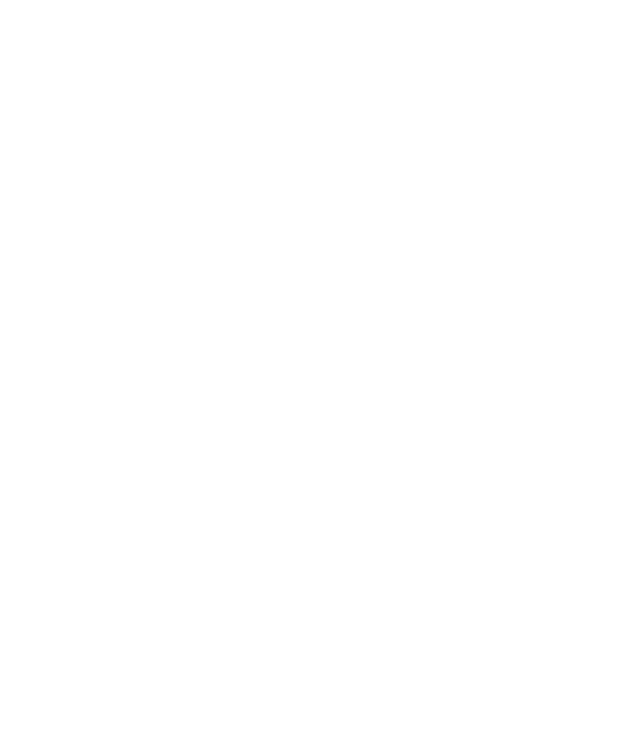
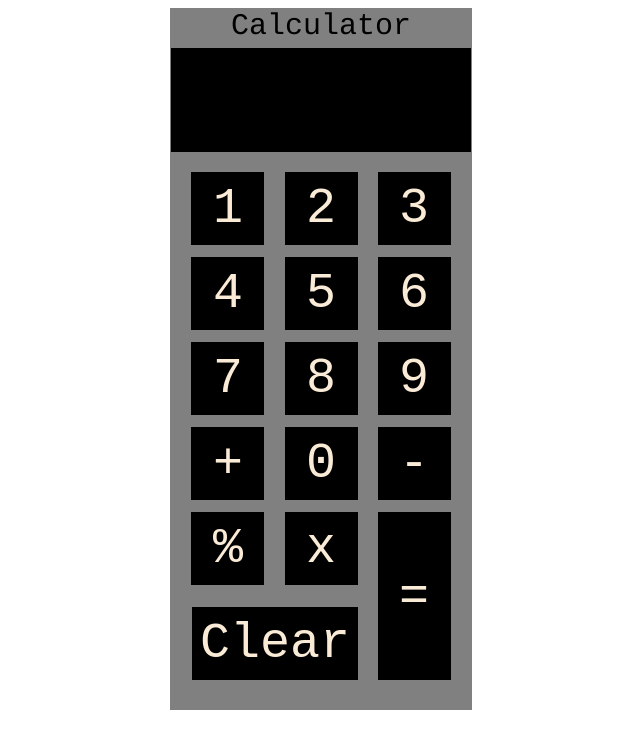
Before and after one commit to warb1rd/calculator_lab, a plain HTML site: page index.html in a window 1280 px wide. Shown: the whole page, without its empty margins (319-959 px from the left). Drawn offline with Linux system fonts and the light colour scheme.

Commit message:
somewhat complete code

```diff
--- a/css/style.css
+++ b/css/style.css
@@ -1 +1,72 @@
 /* Style your calculator */
+#calc-body{
+    font-size: 30px;
+    border: 1px solid grey;
+    background-color: gray;
+    font-family: Courier;
+    width: 300px;
+    height: 700px;
+    text-align: center;
+    margin: 0 auto;
+}
+#output {
+    color: antiquewhite;
+    font-size: 75px;
+    text-align: right;
+    border: 2px solid black;
+    background-color: black;
+    font-family: Courier;
+    width: 296px;
+    height: 100px;
+    display: inline-block;
+    margin: 5px auto;
+    align-content: inherit;
+}
+
+/* #base-body{
+    border: 1px solid grey;
+    background-color: gray;
+    font-family: Courier;
+    width: 200px;
+    height: 500px;
+    text-align: center;
+    margin: 0 auto;
+} */
+
+.numbers, #operator-add, #operator-subtract, #operator-multiply, #operator-divide{
+    display: inline-block;
+    font-size: 50px;
+    font-family: monospace;
+    width: 75px;
+    height: 75px;
+    border: 1px solid grey;
+    background-color: black;
+    color: antiquewhite;
+    vertical-align: top;
+    margin: 5px auto;
+
+}
+#operator-equals {
+    border: 1px solid grey;
+    display: inline-block;
+    font-size: 50px;
+    font-family: monospace;
+    width: 75px;
+    height: 170px;
+    background-color: black;
+    color: antiquewhite;
+    vertical-align: top;
+    margin: 5px auto;
+}
+
+#clear{
+    display: block;
+    border: 1px solid grey;
+    font-size: 50px;
+    font-family: monospace;
+    width: 168px;
+    height: 75px;
+    background-color: black;
+    color: antiquewhite;
+    margin: -80px 90px 10px 20px;
+}
--- a/index.html
+++ b/index.html
@@ -4,21 +4,40 @@
     <meta charset="UTF-8">
     <meta name="viewport" content="width=device-width, initial-scale=1.0">
     <meta http-equiv="X-UA-Compatible" content="ie=edge">
-    <!-- Link your CSS file -->
+    <link rel="stylesheet" href="css/style.css">
+
     <title>Calculator</title>
 </head>
 <body>
-    <!-- Create a calculator -->
+    <div id = "calc-body">Calculator
 
-        <!-- Create a readout -->
+    <div id = "output"></div>
 
-        <!-- Create digit buttons -->
+    <div id = "base-body"></div>
 
+        <button class = "numbers">1</button>
+        <button class = "numbers">2</button>
+        <button class = "numbers">3</button>
+        <button class = "numbers">4</button>
+        <button class = "numbers">5</button>
+        <button class = "numbers">6</button>
+        <button class = "numbers">7</button>
+        <button class = "numbers">8</button>
+        <button class = "numbers">9</button>
+        <button id = "operator-add">+</button>
+        <button class = "numbers">0</button>
         <!-- Create operator buttons -->
+        <button id = "operator-subtract">-</button>
+        <button id = "operator-divide">%</button>
+        <button id = "operator-multiply">x</button>
+        <!-- Create equals button -->
+        <button id = "operator-equals">=</button>
+        <!-- BONUS: Create a clear button -->
+        <button id = "clear">Clear</button>
 
-        <!-- Create equals button -->
+        <script type="text/javascript" src="js/main.js"></script>
 
-        <!-- BONUS: Create a clear button -->
+    </div>
 
     <!-- Link your JS file -->
 </body>
--- a/js/main.js
+++ b/js/main.js
@@ -3,3 +3,99 @@
 // Write a function(s) for what should happen when you click on any digit
 
 // Write a function(s) for what should happen when you click on any operator
+
+var numberButton = document.querySelectorAll(".numbers");
+var addButton = document.querySelector("#operator-add");
+var subtractButton = document.querySelector("#operator-subtract");
+var multiplyButton = document.querySelector("#operator-multiply");
+var divideButton = document.querySelector("#operator-divide");
+var clearButton = document.querySelector("#clear");
+
+var returnOutput = document.querySelector("#output");
+var click = parseInt(numberButton.innerText);
+var storeNumber;
+var input = [];
+
+// created function for add operator to add multiple numbers
+
+
+function store(){
+    input.push(storeNumber)
+}
+storeNumber = returnOutput.innerText;
+console.log(storeNumber);
+
+
+//  function to store addition
+function add () {
+    if (input.length === 0){
+        store()
+}
+    input.push("+")
+    returnOutput.innerText= ""
+}
+    // var total = [];
+    // var total = 0;
+    // for (var i = 0; i < total.length; i++) {
+    //     total += +totals[i];
+    // }
+    // return total
+//   }
+// created function for subtract operator to subtract multiple numbers
+
+
+function subtract(){
+
+}
+
+function multiply(){
+
+}
+
+function divide(){
+
+}
+
+function clickNumber(){
+    returnOutput.innerText = returnOutput.innerText + this.innerText;
+    storeNumber = parseInt(returnOutput.innertext);
+    return storeNumber
+}
+for (var i = 0; i < numberButton.length; i++){
+numberButton[i].addEventListener("click", clickNumber);
+}
+
+function clickOperatorsAdd(){
+    returnOutput.innerText = returnOutput.innerText + addButton.innerText;
+}
+addButton.addEventListener("click", clickOperatorsAdd);
+
+function clickOperatorsSubtract(){
+    returnOutput.innerText = returnOutput.innerText + subtractButton.innerText;
+}
+subtractButton.addEventListener("click", clickOperatorsSubtract);
+
+function clickOperatorsMultiply(){
+    returnOutput.innerText = returnOutput.innerText + multiplyButton.innerText;
+}
+multiplyButton.addEventListener("click", clickOperatorsMultiply);
+
+function clickOperatorsDivide(){
+    returnOutput.innerText = returnOutput.innerText + divideButton.innerText;
+}
+divideButton.addEventListener("click", clickOperatorsDivide);
+
+function clear(){
+    returnOutput.innerText = "";
+}
+clearButton.addEventListener("click", clear);
+
+function equals(){
+
+}
+
+
+
+
+
+// splice
```
